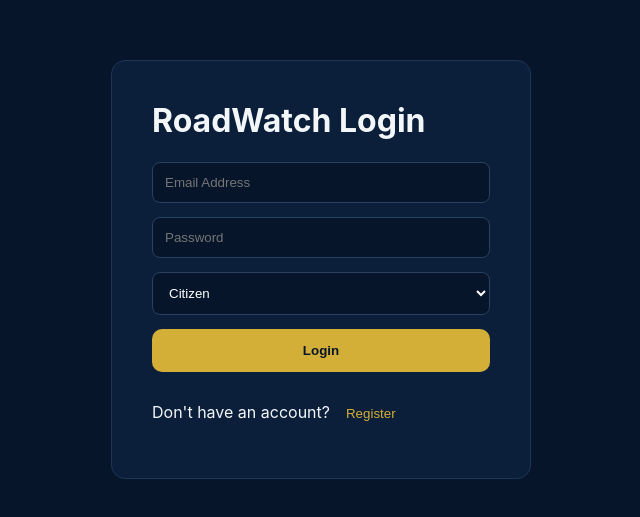
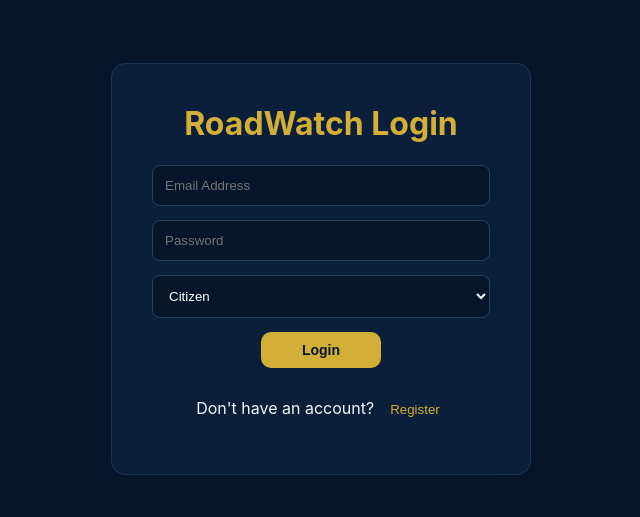
Before and after one commit to paulccampos/SOFTENG1_Project, a React app in the folder frontend/: page / in a window 1280 px wide. Shown: the part 131-648 px from the top of the page, without its empty margins (319-959 px from the left). Built offline with nearby package versions, Linux system fonts and the light colour scheme; the HTML template or start-up script is replaced by a standard one.

Commit message:
Implement RoadWatch UI updates and role-based dashboards

```diff
--- a/frontend/src/App.css
+++ b/frontend/src/App.css
@@ -34,13 +34,32 @@ h1{font-size:32px;margin:0 0 8px}
 .timeline span{margin-top:15px;color:#B8C4D3;font-size:12px}
 .audit p{border-bottom:1px solid #1D3656;padding:14px 0;color:#B8C4D3}
 .audit b{color:#D4AF37;margin-right:25px}
-@media(max-width:900px){
-  .sidebar{width:210px}
-  .main{padding:35px 25px}
-  .stats{grid-template-columns:1fr 1fr}
-  .form-grid{grid-template-columns:1fr}
-  .report-row{grid-template-columns:1fr}
-  .report-row button{text-align:left}
+@media (max-width: 900px){
+
+  .sidebar{
+    width:210px;
+  }
+
+  .main{
+    padding:35px 25px;
+  }
+
+  .stats{
+    grid-template-columns:1fr 1fr;
+  }
+
+  .form-grid{
+    grid-template-columns:1fr;
+  }
+
+  .report-row{
+    grid-template-columns:1fr;
+  }
+
+  .report-row button{
+    text-align:left;
+  }
+
 }
 
 .auth-page{
@@ -125,3 +144,137 @@ border:1px solid #28415F;
 color:white;
 border-radius:8px;
 }
+
+/* =========================
+   PROFILE
+========================= */
+
+.profile-card{
+  max-width:500px;
+}
+
+.profile-card p{
+  margin:16px 0;
+}
+
+/* =========================
+   BUTTONS
+========================= */
+
+.small-btn{
+  width:auto;
+  min-width:120px;
+  padding:10px 16px;
+  font-size:14px;
+}
+
+button{
+  transition:.2s ease;
+}
+
+button:hover{
+  opacity:.9;
+}
+
+/* =========================
+   TABLES
+========================= */
+
+.table{
+  width:100%;
+  border-collapse:collapse;
+  margin-top:15px;
+}
+
+.table th{
+  background:#07152B;
+  color:#D4AF37;
+  font-weight:700;
+}
+
+.table th,
+.table td{
+  padding:14px;
+  border-bottom:1px solid #1D3656;
+}
+
+.table tr:hover{
+  background:#112846;
+}
+
+/* =========================
+   SEARCH
+========================= */
+
+.search{
+  width:100%;
+  padding:12px;
+  margin-bottom:15px;
+  background:#07152B;
+  border:1px solid #28415F;
+  color:white;
+  border-radius:8px;
+}
+
+.search:focus{
+  outline:none;
+  border-color:#D4AF37;
+}
+
+/* =========================
+   MODAL
+========================= */
+
+.modal h2{
+  color:#D4AF37;
+}
+
+.modal p{
+  color:#B8C4D3;
+}
+
+/* =========================
+   AUTH PAGES
+========================= */
+
+.auth-card h1{
+  color:#D4AF37;
+  text-align:center;
+}
+
+.auth-card button{
+  justify-self:center;
+}
+
+.auth-card p{
+  text-align:center;
+}
+
+/* =========================
+   REPORT DETAILS
+========================= */
+
+.panel p{
+  line-height:1.7;
+}
+
+/* =========================
+   SCROLLBAR
+========================= */
+
+::-webkit-scrollbar{
+  width:10px;
+}
+
+::-webkit-scrollbar-track{
+  background:#07152B;
+}
+
+::-webkit-scrollbar-thumb{
+  background:#28415F;
+  border-radius:8px;
+}
+
+::-webkit-scrollbar-thumb:hover{
+  background:#D4AF37;
+}
--- a/frontend/src/App.jsx
+++ b/frontend/src/App.jsx
@@ -33,9 +33,9 @@ function Login({
             setRole(e.target.value)
           }
         >
-          <option>Citizen</option>
-          <option>Field Inspector</option>
-          <option>Administrator</option>
+          <option value="Citizen">Citizen</option>
+          <option value="Field Inspector">Field Inspector</option>
+          <option value="Administrator">Administrator</option>
         </select>
 
         <button
@@ -158,13 +158,16 @@ function Sidebar({
             "Profile"
           ].map(x =>
       <button key={x} className={active===x ? "nav active" : "nav"} onClick={()=>setActive(x)}>{x}</button>)}</nav>
-    <div className="account"><b>Citizen Account</b><span>citizen@example.com</span></div>
+    <div className="account">
+      <b>{role} Account</b>
+      <span>{role.toLowerCase().replace(/\s/g,"")}@roadwatch.com</span>
+    </div>
   </aside>
 }
 
-function Dashboard({setActive}) {
+function Dashboard({setActive, role}) {
   return <main className="main">
-    <h1>Hello, Citizen!</h1>
+    <h1>Hello, {role}!</h1>
     <p className="subtitle">Track infrastructure issues and follow their repair progress.</p>
     <section className="stats">
       <div><span>Total Reports</span><strong>12</strong></div>
@@ -587,10 +590,21 @@ Citizen submitted PF-0013
 export default function App() {
 
   const [active, setActive] = useState("Dashboard");
-  const [role, setRole] = useState("Citizen");
+
+  const [role, setRole] = useState(
+    localStorage.getItem("role") || "Citizen"
+  );
+
+  const [email, setEmail] = useState(
+    localStorage.getItem("email") || ""
+  );
+
+  const [password, setPassword] = useState("");
 
   const [authenticated, setAuthenticated] =
-    useState(false);
+    useState(
+      localStorage.getItem("authenticated") === "true"
+    );
 
   const [authPage, setAuthPage] =
     useState("login");
@@ -604,21 +618,106 @@ export default function App() {
 
       return (
         <>
-          <Login
-            setRole={setRole}
-            setAuthPage={setAuthPage}
-            onLogin={() => {
-              setModal("Login Successful");
-              setAuthenticated(true);
-            }}
-          />
+          <main className="auth-page">
+            <div className="auth-card">
+
+              <h1>RoadWatch Login</h1>
+
+              <input
+                type="email"
+                placeholder="Email Address"
+                value={email}
+                onChange={(e) =>
+                  setEmail(e.target.value)
+                }
+              />
+
+              <input
+                type="password"
+                placeholder="Password"
+                value={password}
+                onChange={(e) =>
+                  setPassword(e.target.value)
+                }
+              />
+
+              <select
+                value={role}
+                onChange={(e) =>
+                  setRole(e.target.value)
+                }
+              >
+                <option value="Citizen">
+                  Citizen
+                </option>
+
+                <option value="Field Inspector">
+                  Field Inspector
+                </option>
+
+                <option value="Administrator">
+                  Administrator
+                </option>
+
+              </select>
+
+              <button
+                className="gold small-btn"
+                onClick={() => {
+
+                  localStorage.setItem(
+                    "role",
+                    role
+                  );
+
+                  localStorage.setItem(
+                    "email",
+                    email
+                  );
+
+                  localStorage.setItem(
+                    "authenticated",
+                    "true"
+                  );
+
+                  setModal(
+                    "Login Successful"
+                  );
+
+                  setAuthenticated(true);
+
+                }}
+              >
+                Login
+              </button>
+
+              <p>
+
+                Don't have an account?
+
+                <button
+                  className="link-btn"
+                  onClick={() =>
+                    setAuthPage("register")
+                  }
+                >
+                  Register
+                </button>
+
+              </p>
+
+            </div>
+          </main>
 
           {modal && (
             <SuccessModal
               message={modal}
-              onClose={() => setModal("")}
+              onClose={() =>
+                setModal("")
+              }
             />
           )}
+
         </>
       );
     }
@@ -631,6 +730,7 @@ export default function App() {
             setModal(
               "Account Created Successfully"
             );
+
             setAuthPage("login");
           }}
         />
@@ -638,9 +738,12 @@ export default function App() {
         {modal && (
           <SuccessModal
             message={modal}
-            onClose={() => setModal("")}
+            onClose={() =>
+              setModal("")
+            }
           />
         )}
+
       </>
     );
   }
@@ -655,12 +758,17 @@ export default function App() {
       />
 
       {active === "Dashboard" &&
-        <Dashboard setActive={setActive} />
+        <Dashboard
+          setActive={setActive}
+          role={role}
+        />
       }
 
       {active === "Submit Report" &&
         role === "Citizen" &&
-        <SubmitReport setActive={setActive} />
+        <SubmitReport
+          setActive={setActive}
+        />
       }
 
       {active === "My Reports" &&
@@ -683,12 +791,62 @@ export default function App() {
       }
 
       {active === "Profile" &&
+
         <main className="main">
+
           <h1>Profile</h1>
+
           <p className="subtitle">
             Account settings
           </p>
+
+          <section className="panel">
+
+            <h2>User Information</h2>
+
+            <p>
+              <b>Role:</b> {role}
+            </p>
+
+            <p>
+              <b>Email:</b> {email}
+            </p>
+
+            <button
+              className="gold small-btn"
+              onClick={() => {
+
+                localStorage.removeItem(
+                  "role"
+                );
+
+                localStorage.removeItem(
+                  "email"
+                );
+
+                localStorage.removeItem(
+                  "authenticated"
+                );
+
+                setRole("Citizen");
+
+                setEmail("");
+
+                setAuthenticated(false);
+
+                setActive(
+                  "Dashboard"
+                );
+
+              }}
+            >
+              Logout
+            </button>
+
+          </section>
+
         </main>
+
       }
 
     </div>
```
